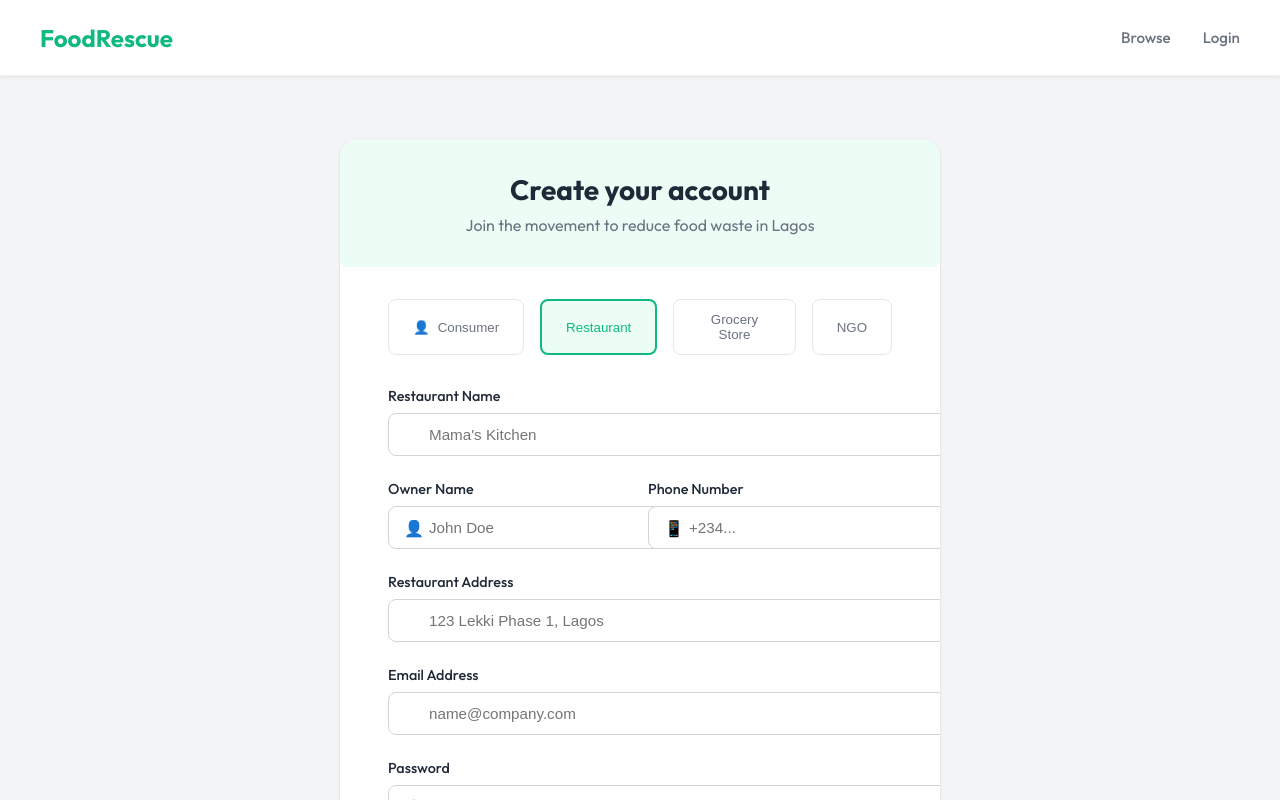
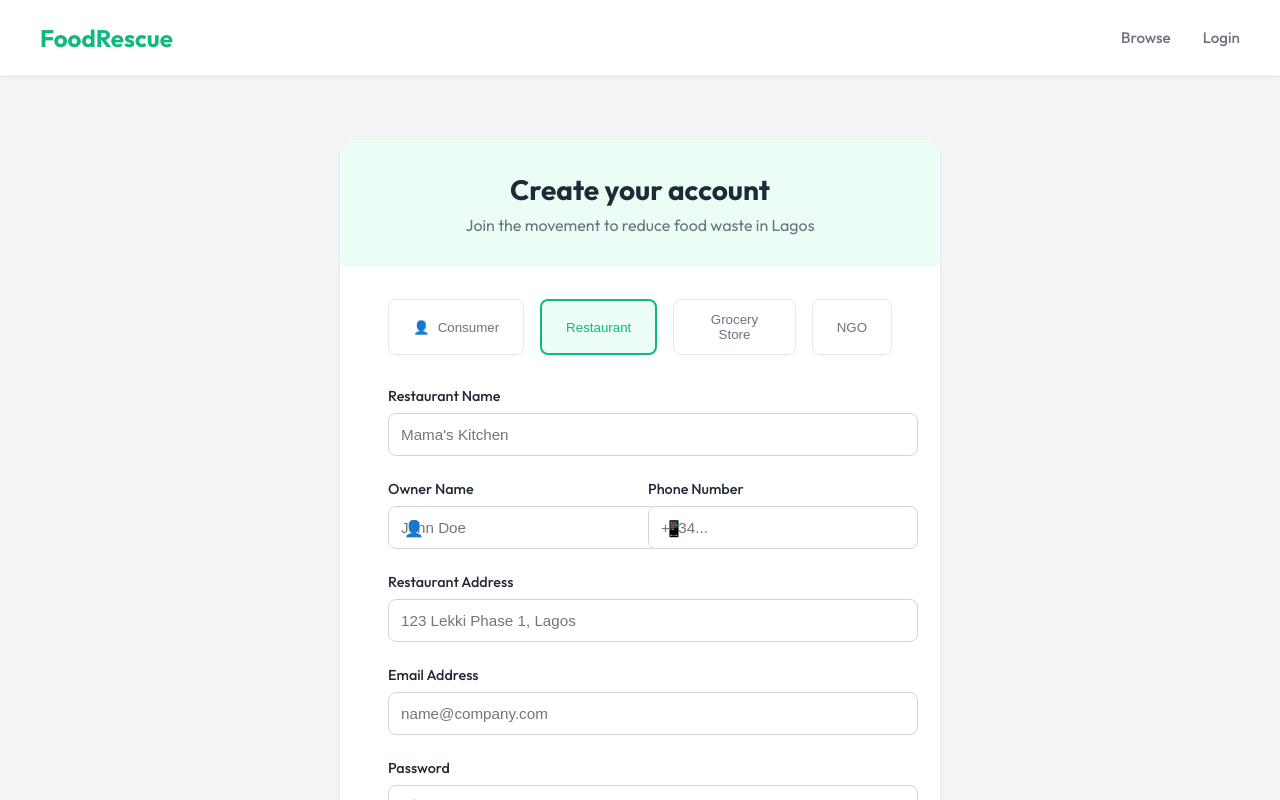
Before and after one commit to Over-knight/FoodRescue, a React (Create React App) app in the folder FoodRescue-Frontend/: page /signup in a window 1280 px wide. Both pictures are taken after a click on the button "Restaurant". Shown: the top 800 px of the page. Built offline with nearby package versions, Linux system fonts and the light colour scheme; no server answers; the HTML template or start-up script is replaced by a standard one.

Commit message:
Fix: allow draft

```diff
--- a/FoodRescue-Frontend/src/pages/Signup.tsx
+++ b/FoodRescue-Frontend/src/pages/Signup.tsx
@@ -208,7 +208,7 @@ export const Signup: React.FC = () => {
                                         value={formData.organizationName}
                                         onChange={handleChange}
                                         required
-                                        style={{ width: '100%', padding: '0.75rem 0.75rem 0.75rem 2.5rem', borderRadius: '0.5rem', border: '1px solid #D1D5DB', fontSize: '0.95rem' }}
+                                        style={{ width: '100%', padding: '0.75rem', borderRadius: '0.5rem', border: '1px solid #D1D5DB', fontSize: '0.95rem' }}
                                         placeholder="Mama's Kitchen"
                                     />
                                 </div>
@@ -224,7 +224,7 @@ export const Signup: React.FC = () => {
                                             value={formData.name}
                                             onChange={handleChange}
                                             required
-                                            style={{ width: '100%', padding: '0.75rem 0.75rem 0.75rem 2.5rem', borderRadius: '0.5rem', border: '1px solid #D1D5DB', fontSize: '0.95rem' }}
+                                            style={{ width: '100%', padding: '0.75rem', borderRadius: '0.5rem', border: '1px solid #D1D5DB', fontSize: '0.95rem' }}
                                             placeholder="John Doe"
                                         />
                                     </div>
@@ -239,7 +239,7 @@ export const Signup: React.FC = () => {
                                             value={formData.phone}
                                             onChange={handleChange}
                                             required
-                                            style={{ width: '100%', padding: '0.75rem 0.75rem 0.75rem 2.5rem', borderRadius: '0.5rem', border: '1px solid #D1D5DB', fontSize: '0.95rem' }}
+                                            style={{ width: '100%', padding: '0.75rem', borderRadius: '0.5rem', border: '1px solid #D1D5DB', fontSize: '0.95rem' }}
                                             placeholder="+234..."
                                         />
                                     </div>
@@ -255,7 +255,7 @@ export const Signup: React.FC = () => {
                                         value={formData.address}
                                         onChange={handleChange}
                                         required
-                                        style={{ width: '100%', padding: '0.75rem 0.75rem 0.75rem 2.5rem', borderRadius: '0.5rem', border: '1px solid #D1D5DB', fontSize: '0.95rem' }}
+                                        style={{ width: '100%', padding: '0.75rem', borderRadius: '0.5rem', border: '1px solid #D1D5DB', fontSize: '0.95rem' }}
                                         placeholder="123 Lekki Phase 1, Lagos"
                                     />
                                 </div>
@@ -276,7 +276,7 @@ export const Signup: React.FC = () => {
                                         value={formData.organizationName}
                                         onChange={handleChange}
                                         required
-                                        style={{ width: '100%', padding: '0.75rem 0.75rem 0.75rem 2.5rem', borderRadius: '0.5rem', border: '1px solid #D1D5DB', fontSize: '0.95rem' }}
+                                        style={{ width: '100%', padding: '0.75rem', borderRadius: '0.5rem', border: '1px solid #D1D5DB', fontSize: '0.95rem' }}
                                         placeholder="Lagos Food Bank"
                                     />
                                 </div>
@@ -292,7 +292,7 @@ export const Signup: React.FC = () => {
                                             value={formData.name}
                                             onChange={handleChange}
                                             required
-                                            style={{ width: '100%', padding: '0.75rem 0.75rem 0.75rem 2.5rem', borderRadius: '0.5rem', border: '1px solid #D1D5DB', fontSize: '0.95rem' }}
+                                            style={{ width: '100%', padding: '0.75rem', borderRadius: '0.5rem', border: '1px solid #D1D5DB', fontSize: '0.95rem' }}
                                             placeholder="Jane Smith"
                                         />
                                     </div>
@@ -307,7 +307,7 @@ export const Signup: React.FC = () => {
                                             value={formData.phone}
                                             onChange={handleChange}
                                             required
-                                            style={{ width: '100%', padding: '0.75rem 0.75rem 0.75rem 2.5rem', borderRadius: '0.5rem', border: '1px solid #D1D5DB', fontSize: '0.95rem' }}
+                                            style={{ width: '100%', padding: '0.75rem', borderRadius: '0.5rem', border: '1px solid #D1D5DB', fontSize: '0.95rem' }}
                                             placeholder="+234..."
                                         />
                                     </div>
@@ -323,7 +323,7 @@ export const Signup: React.FC = () => {
                                         value={formData.address}
                                         onChange={handleChange}
                                         required
-                                        style={{ width: '100%', padding: '0.75rem 0.75rem 0.75rem 2.5rem', borderRadius: '0.5rem', border: '1px solid #D1D5DB', fontSize: '0.95rem' }}
+                                        style={{ width: '100%', padding: '0.75rem', borderRadius: '0.5rem', border: '1px solid #D1D5DB', fontSize: '0.95rem' }}
                                         placeholder="45 Ikeja GRA, Lagos"
                                     />
                                 </div>
@@ -343,7 +343,7 @@ export const Signup: React.FC = () => {
                                         value={formData.organizationName}
                                         onChange={handleChange}
                                         required
-                                        style={{ width: '100%', padding: '0.75rem 0.75rem 0.75rem 2.5rem', borderRadius: '0.5rem', border: '1px solid #D1D5DB', fontSize: '0.95rem' }}
+                                        style={{ width: '100%', padding: '0.75rem', borderRadius: '0.5rem', border: '1px solid #D1D5DB', fontSize: '0.95rem' }}
                                         placeholder="Lagos Fresh Market"
                                     />
                                 </div>
@@ -359,7 +359,7 @@ export const Signup: React.FC = () => {
                                             value={formData.name}
                                             onChange={handleChange}
                                             required
-                                            style={{ width: '100%', padding: '0.75rem 0.75rem 0.75rem 2.5rem', borderRadius: '0.5rem', border: '1px solid #D1D5DB', fontSize: '0.95rem' }}
+                                            style={{ width: '100%', padding: '0.75rem', borderRadius: '0.5rem', border: '1px solid #D1D5DB', fontSize: '0.95rem' }}
                                             placeholder="John Doe"
                                         />
                                     </div>
@@ -374,7 +374,7 @@ export const Signup: React.FC = () => {
                                             value={formData.phone}
                                             onChange={handleChange}
                                             required
-                                            style={{ width: '100%', padding: '0.75rem 0.75rem 0.75rem 2.5rem', borderRadius: '0.5rem', border: '1px solid #D1D5DB', fontSize: '0.95rem' }}
+                                            style={{ width: '100%', padding: '0.75rem', borderRadius: '0.5rem', border: '1px solid #D1D5DB', fontSize: '0.95rem' }}
                                             placeholder="+234..."
                                         />
                                     </div>
@@ -389,7 +389,7 @@ export const Signup: React.FC = () => {
                                         value={formData.address}
                                         onChange={handleChange}
                                         required
-                                        style={{ width: '100%', padding: '0.75rem 0.75rem 0.75rem 2.5rem', borderRadius: '0.5rem', border: '1px solid #D1D5DB', fontSize: '0.95rem' }}
+                                        style={{ width: '100%', padding: '0.75rem', borderRadius: '0.5rem', border: '1px solid #D1D5DB', fontSize: '0.95rem' }}
                                         placeholder="10 Balogun Street, Lagos"
                                     />
                                 </div>
@@ -409,7 +409,7 @@ export const Signup: React.FC = () => {
                                 value={formData.email}
                                 onChange={handleChange}
                                 required
-                                style={{ width: '100%', padding: '0.75rem 0.75rem 0.75rem 2.5rem', borderRadius: '0.5rem', border: '1px solid #D1D5DB', fontSize: '0.95rem' }}
+                                style={{ width: '100%', padding: '0.75rem', borderRadius: '0.5rem', border: '1px solid #D1D5DB', fontSize: '0.95rem' }}
                                 placeholder="name@company.com"
                             />
                         </div>
@@ -425,7 +425,7 @@ export const Signup: React.FC = () => {
                                 value={formData.password}
                                 onChange={handleChange}
                                 required
-                                style={{ width: '100%', padding: '0.75rem 0.75rem 0.75rem 2.5rem', borderRadius: '0.5rem', border: '1px solid #D1D5DB', fontSize: '0.95rem' }}
+                                style={{ width: '100%', padding: '0.75rem', borderRadius: '0.5rem', border: '1px solid #D1D5DB', fontSize: '0.95rem' }}
                                 placeholder="Create a strong password"
                             />
                         </div>
```
